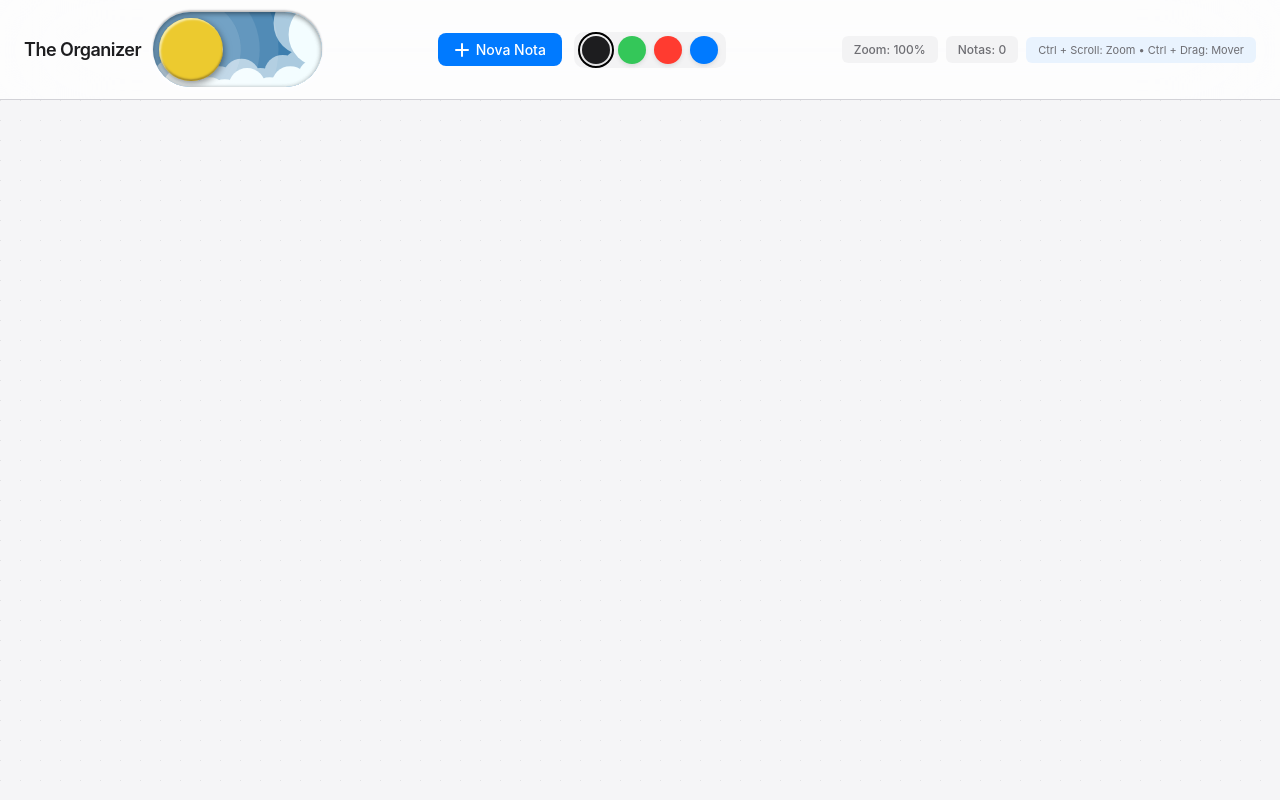
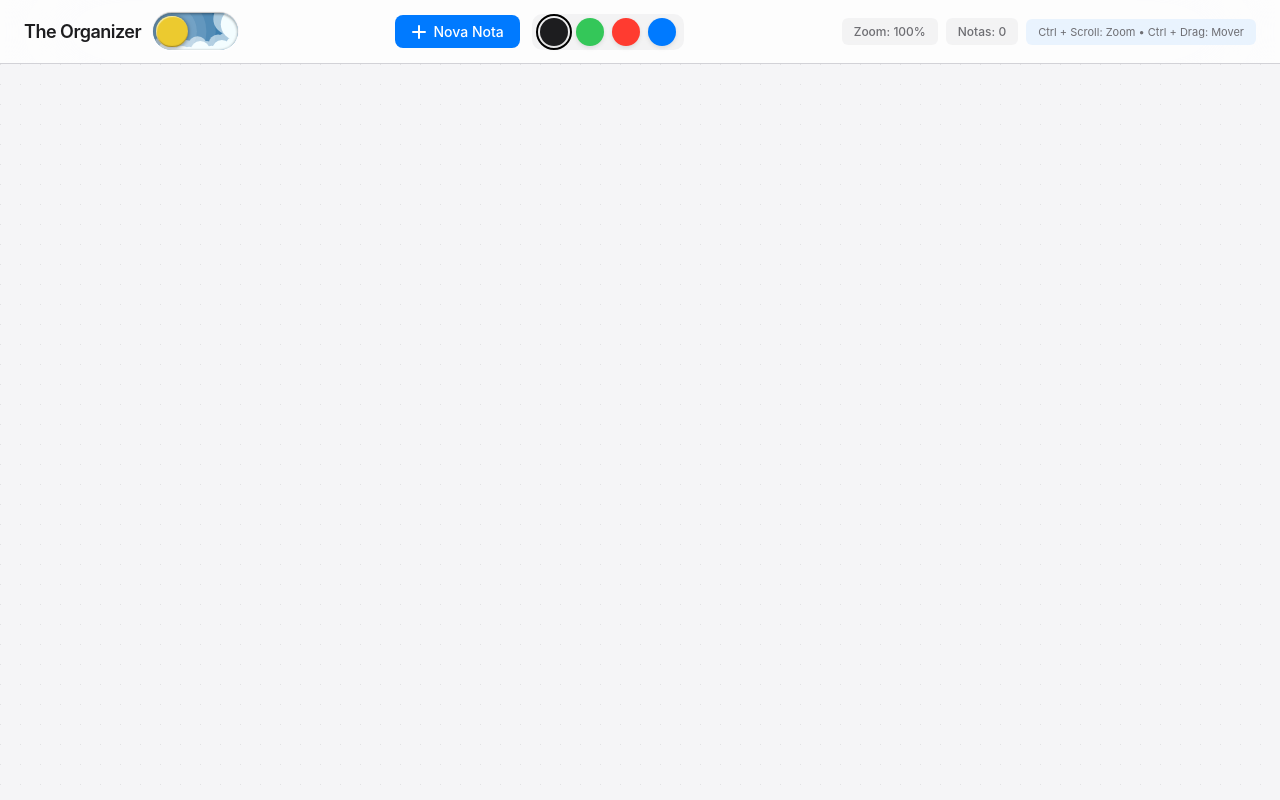
Before and after one commit to jhonatandasilvadev/the-organizer, a React (Vite) app: page / in a window 1280 px wide. Built offline with nearby package versions, Linux system fonts and the light colour scheme.

Commit message:
Style: Reduzido tamanho do toggle de tema em 50%

```diff
--- a/src/components/ThemeToggle.css
+++ b/src/components/ThemeToggle.css
@@ -1,6 +1,6 @@
 /* From Uiverse.io by Galahhad */
 .theme-switch {
-  --toggle-size: 30px;
+  --toggle-size: 15px;
   --container-width: 5.625em;
   --container-height: 2.5em;
   --container-radius: 6.25em;
```
